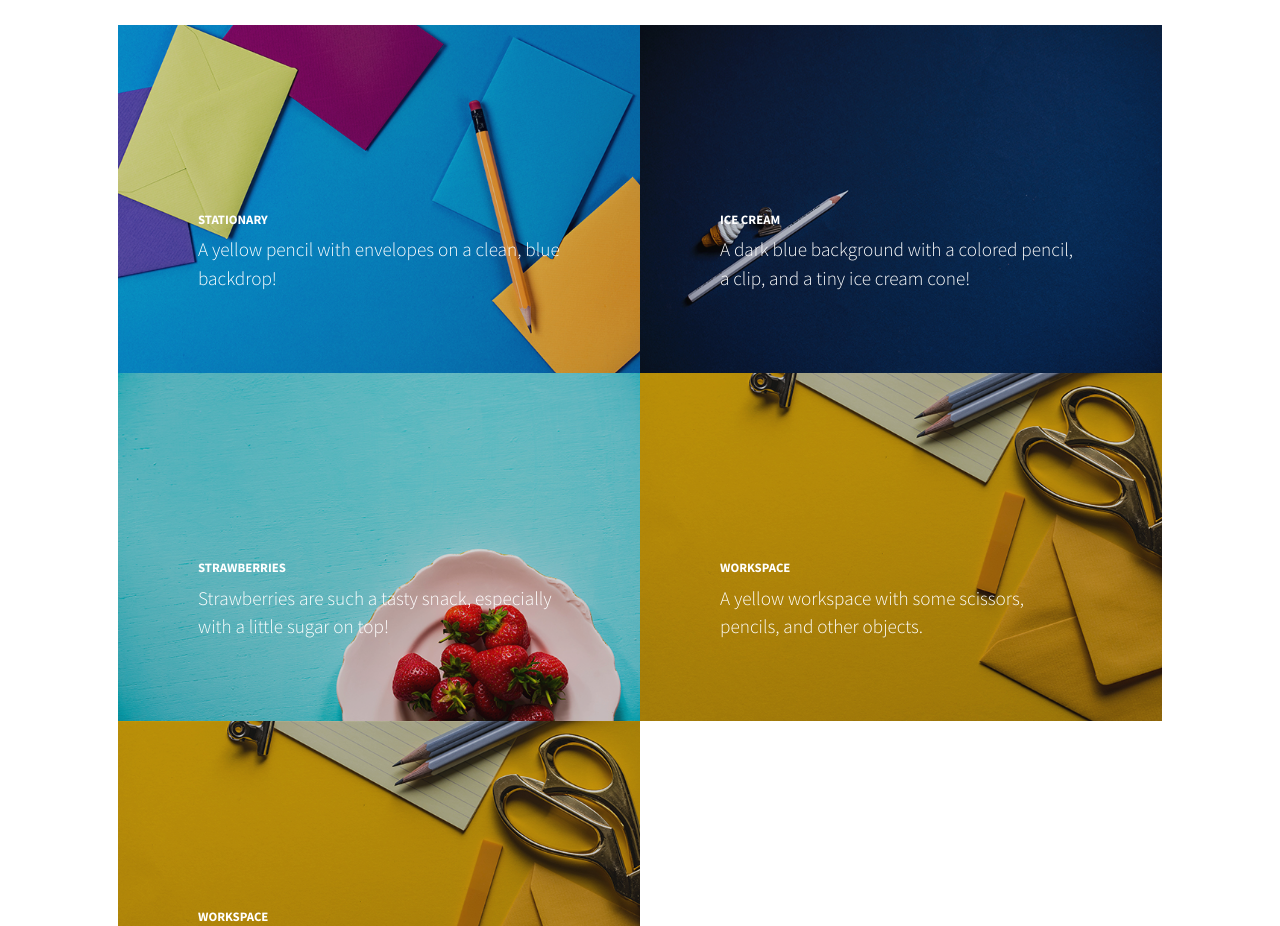
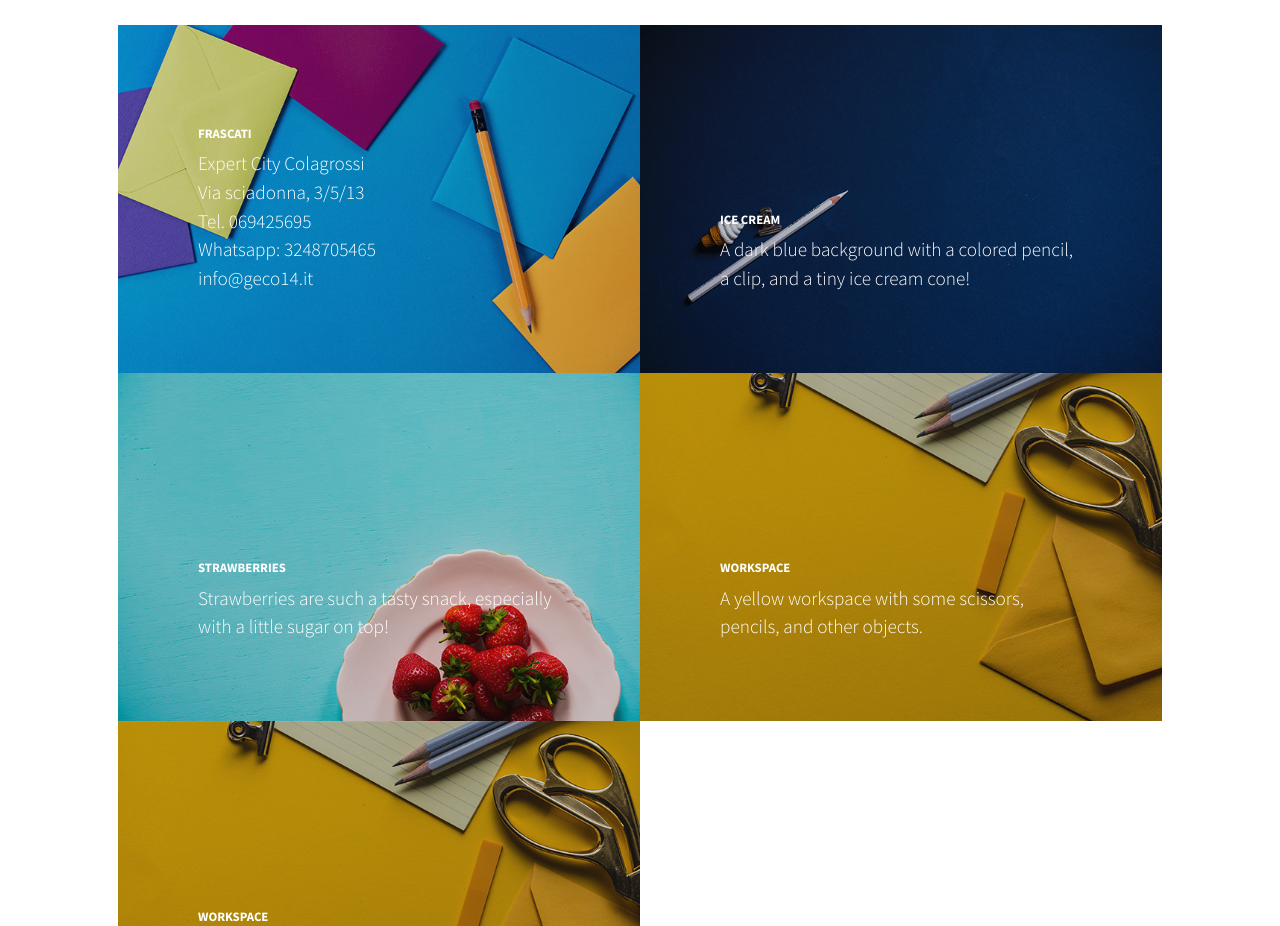
Before and after one commit to mamoo/radioexpert.it, a plain HTML site: page index.html in a window 1280 px wide. Shown: the part 1020-1946 px from the top of the page. Drawn offline with nearby package versions, Linux system fonts and the light colour scheme.

Commit message:
Updated page content

```diff
--- a/index.html
+++ b/index.html
@@ -112,8 +112,12 @@
                         <a class="portfolio-item" href="#!">
                             <div class="caption">
                                 <div class="caption-content">
-                                    <div class="h2">Stationary</div>
-                                    <p class="mb-0">A yellow pencil with envelopes on a clean, blue backdrop!</p>
+                                    <div class="h2">Frascati</div>
+                                    <p class="mb-0">Expert City Colagrossi <br/>
+                                        Via sciadonna, 3/5/13<br/>
+                                        Tel. 069425695 <br/>
+                                        Whatsapp: 3248705465<br/>
+                                        info@geco14.it</p>
                                 </div>
                             </div>
                             <img class="img-fluid" src="assets/img/portfolio-1.jpg" alt="..." />
```
Also changed, not shown: robots.txt (added).
